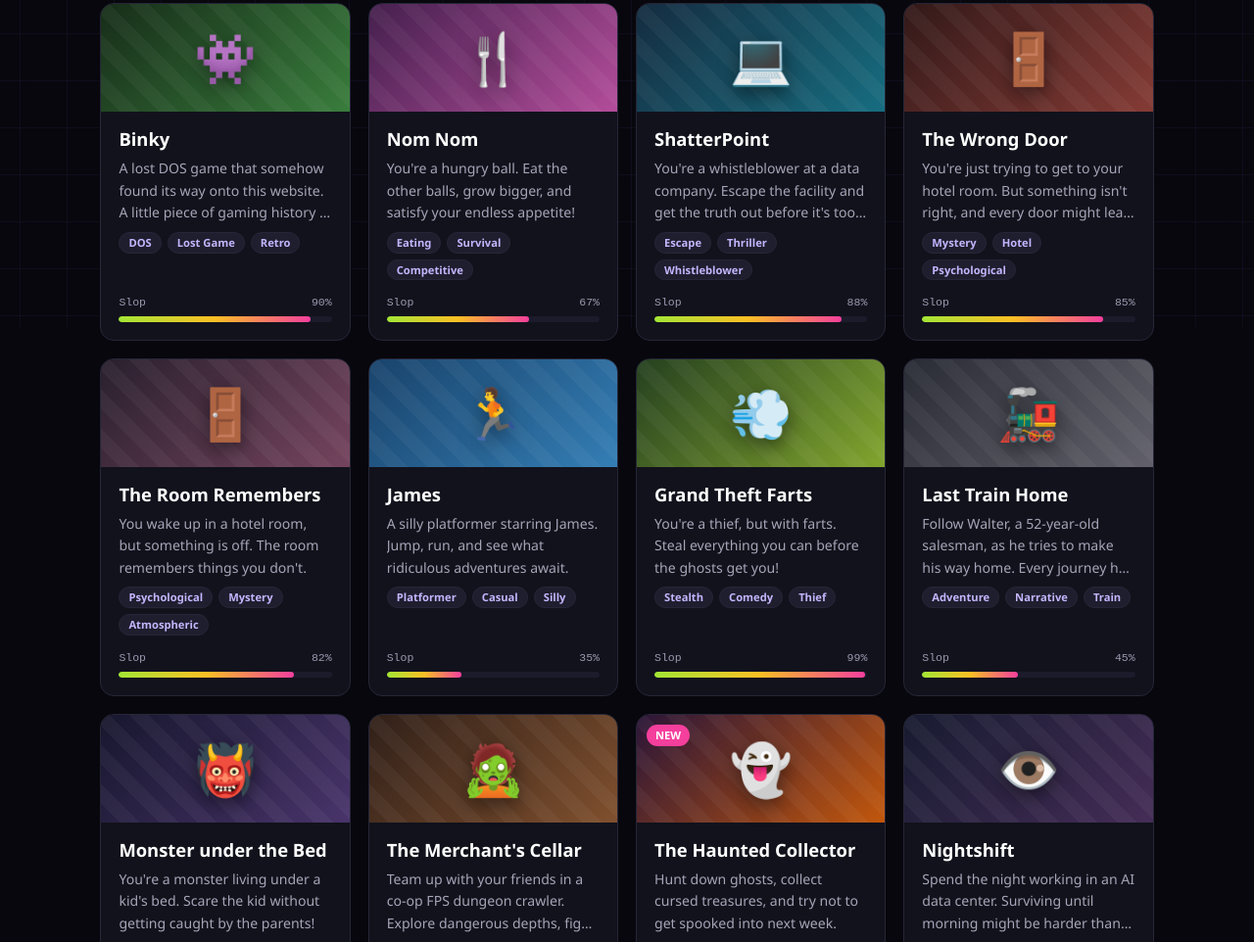
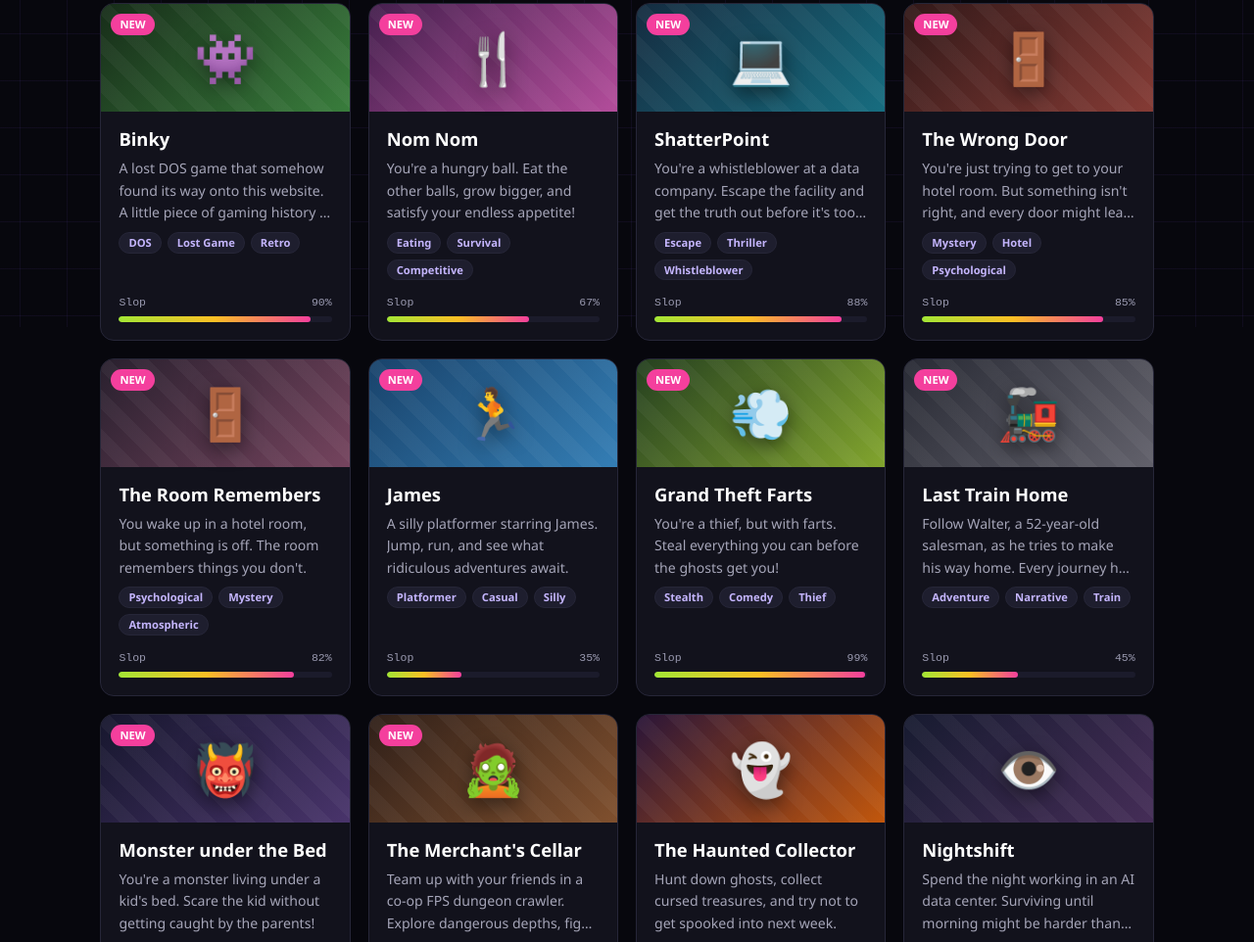
Before and after one commit to Sloptology/sloptology.github.io, a plain HTML site: page games.html in a window 1280 px wide. Shown: the part 466-1428 px from the top of the page at 98% size. Drawn offline with Linux system fonts and the light colour scheme.

Commit message:
a m o n g u s
hes heeeere

```diff
--- a/games.html
+++ b/games.html
@@ -205,47 +205,47 @@ var GAMES = [
     desc:"Spend the night working in an AI data center. Surviving until morning might be harder than you think.",
     bg:"linear-gradient(135deg,#171b30,#452d57)" },
 
-  { title:"The Haunted Collector", path:"/hauntedcollector/", emoji:"👻", genre:"Horror", tags:["Haunted","Collector","Spooky"], slop:77, new:true,
+  { title:"The Haunted Collector", path:"/hauntedcollector/", emoji:"👻", genre:"Horror", tags:["Haunted","Collector","Spooky"], slop:77,
     desc:"Hunt down ghosts, collect cursed treasures, and try not to get spooked into next week.",
     bg:"linear-gradient(135deg,#2a1538,#c2570c)" },
 
-  { title:"The Merchant's Cellar", path:"/merchantscellar/", emoji:"🧟", genre:"Action", tags:["Co-op","FPS","Dungeon Crawler"], slop:75,
+  { title:"The Merchant's Cellar", path:"/merchantscellar/", emoji:"🧟", genre:"Action", tags:["Co-op","FPS","Dungeon Crawler"], slop:75, new:true,
     desc:"Team up with your friends in a co-op FPS dungeon crawler. Explore dangerous depths, fight monsters, and survive together.",
     bg:"linear-gradient(135deg,#302019,#80502e)" },
 
-  { title:"Monster under the Bed", path:"/bedmonster/", emoji:"👹", genre:"Horror", tags:["Stealth","Monster","Survival"], slop:72,
+  { title:"Monster under the Bed", path:"/bedmonster/", emoji:"👹", genre:"Horror", tags:["Stealth","Monster","Survival"], slop:72, new:true,
     desc:"You're a monster living under a kid's bed. Scare the kid without getting caught by the parents!",
     bg:"linear-gradient(135deg,#17172e,#49346b)" },
 
-  { title:"Last Train Home", path:"/lasttrain/", emoji:"🚂", genre:"Story", tags:["Adventure","Narrative","Train"], slop:45,
+  { title:"Last Train Home", path:"/lasttrain/", emoji:"🚂", genre:"Story", tags:["Adventure","Narrative","Train"], slop:45, new:true,
     desc:"Follow Walter, a 52-year-old salesman, as he tries to make his way home. Every journey has a story.",
     bg:"linear-gradient(135deg,#292b35,#62616b)" },
 
-  { title:"Grand Theft Farts", path:"/gtf3d", emoji:"💨", genre:"Action", tags:["Stealth","Comedy","Thief"], slop:99,
+  { title:"Grand Theft Farts", path:"/gtf3d", emoji:"💨", genre:"Action", tags:["Stealth","Comedy","Thief"], slop:99, new:true,
     desc:"You're a thief, but with farts. Steal everything you can before the ghosts get you!",
     bg:"linear-gradient(135deg,#254020,#82a52e)" },
 
-  { title:"James", path:"/james/", emoji:"🏃", genre:"Platformer", tags:["Platformer","Casual","Silly"], slop:35,
+  { title:"James", path:"/james/", emoji:"🏃", genre:"Platformer", tags:["Platformer","Casual","Silly"], slop:35, new:true,
     desc:"A silly platformer starring James. Jump, run, and see what ridiculous adventures await.",
     bg:"linear-gradient(135deg,#19436b,#347eb5)" },
 
-  { title:"The Room Remembers", path:"/rememberingroom/", emoji:"🚪", genre:"Horror", tags:["Psychological","Mystery","Atmospheric"], slop:82,
+  { title:"The Room Remembers", path:"/rememberingroom/", emoji:"🚪", genre:"Horror", tags:["Psychological","Mystery","Atmospheric"], slop:82, new:true,
     desc:"You wake up in a hotel room, but something is off. The room remembers things you don't.",
     bg:"linear-gradient(135deg,#29202e,#75445e)" },
 
-  { title:"The Wrong Door", path:"/thewrongdoor/", emoji:"🚪", genre:"Horror", tags:["Mystery","Hotel","Psychological"], slop:85,
+  { title:"The Wrong Door", path:"/thewrongdoor/", emoji:"🚪", genre:"Horror", tags:["Mystery","Hotel","Psychological"], slop:85, new:true,
     desc:"You're just trying to get to your hotel room. But something isn't right, and every door might lead somewhere unexpected.",
     bg:"linear-gradient(135deg,#321919,#853b35)" },
 
-  { title:"ShatterPoint", path:"/shatterpoint/", emoji:"💻", genre:"Action", tags:["Escape","Thriller","Whistleblower"], slop:88,
+  { title:"ShatterPoint", path:"/shatterpoint/", emoji:"💻", genre:"Action", tags:["Escape","Thriller","Whistleblower"], slop:88, new:true,
     desc:"You're a whistleblower at a data company. Escape the facility and get the truth out before it's too late!",
     bg:"linear-gradient(135deg,#152c40,#176d80)" },
 
-  { title:"Nom Nom", path:"/nomnom/", emoji:"🍴", genre:"Arcade", tags:["Eating","Survival","Competitive"], slop:67,
+  { title:"Nom Nom", path:"/nomnom/", emoji:"🍴", genre:"Arcade", tags:["Eating","Survival","Competitive"], slop:67, new:true,
     desc:"You're a hungry ball. Eat the other balls, grow bigger, and satisfy your endless appetite!",
     bg:"linear-gradient(135deg,#45204e,#b34d9b)" },
 
-  { title:"Binky", path:"/binky/", emoji:"👾", genre:"Retro", tags:["DOS","Lost Game","Retro"], slop:90,
+  { title:"Binky", path:"/binky/", emoji:"👾", genre:"Retro", tags:["DOS","Lost Game","Retro"], slop:90, new:true,
     desc:"A lost DOS game that somehow found its way onto this website. A little piece of gaming history is back!",
     bg:"linear-gradient(135deg,#172d19,#397d3c)" }
 
```
Also changed, not shown: index.html (+2 -2 lines).
